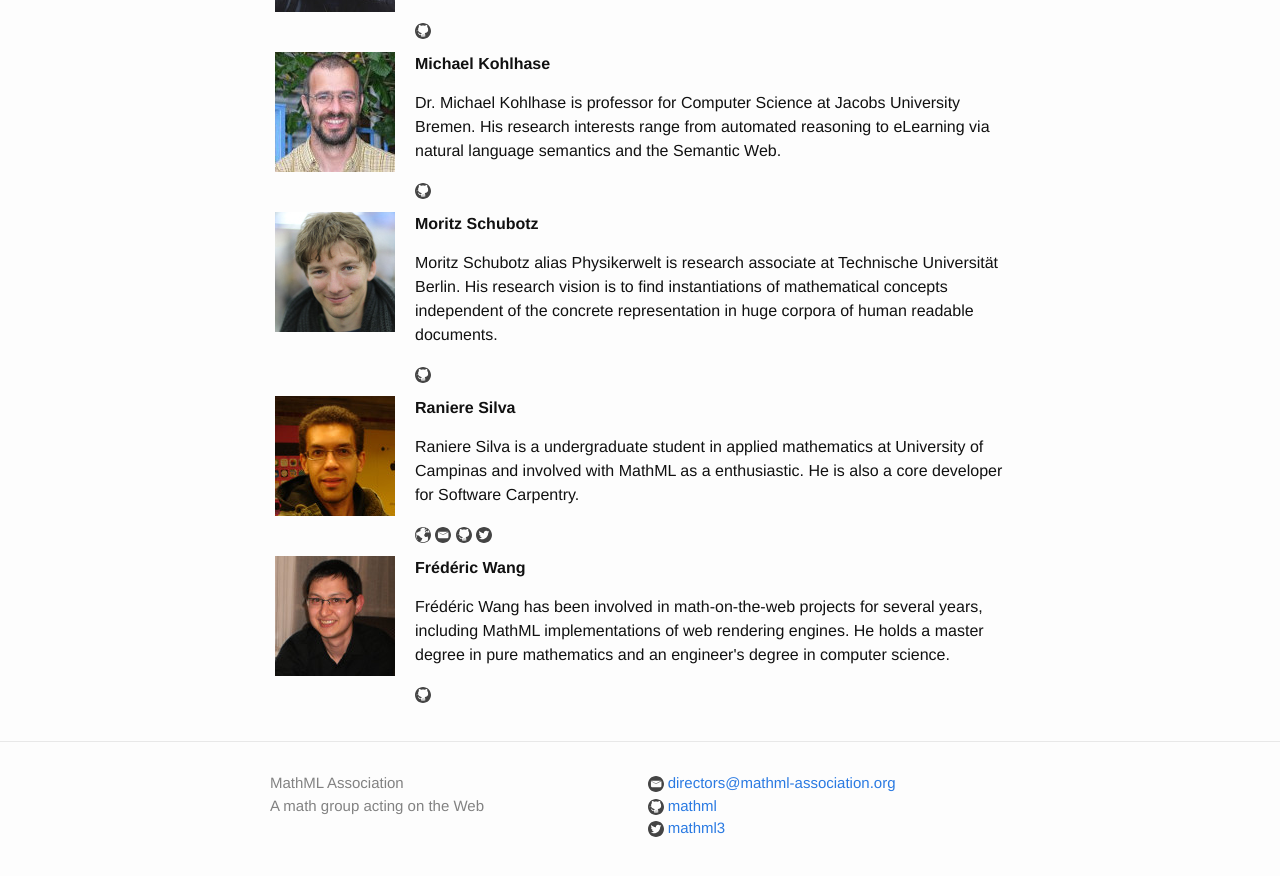
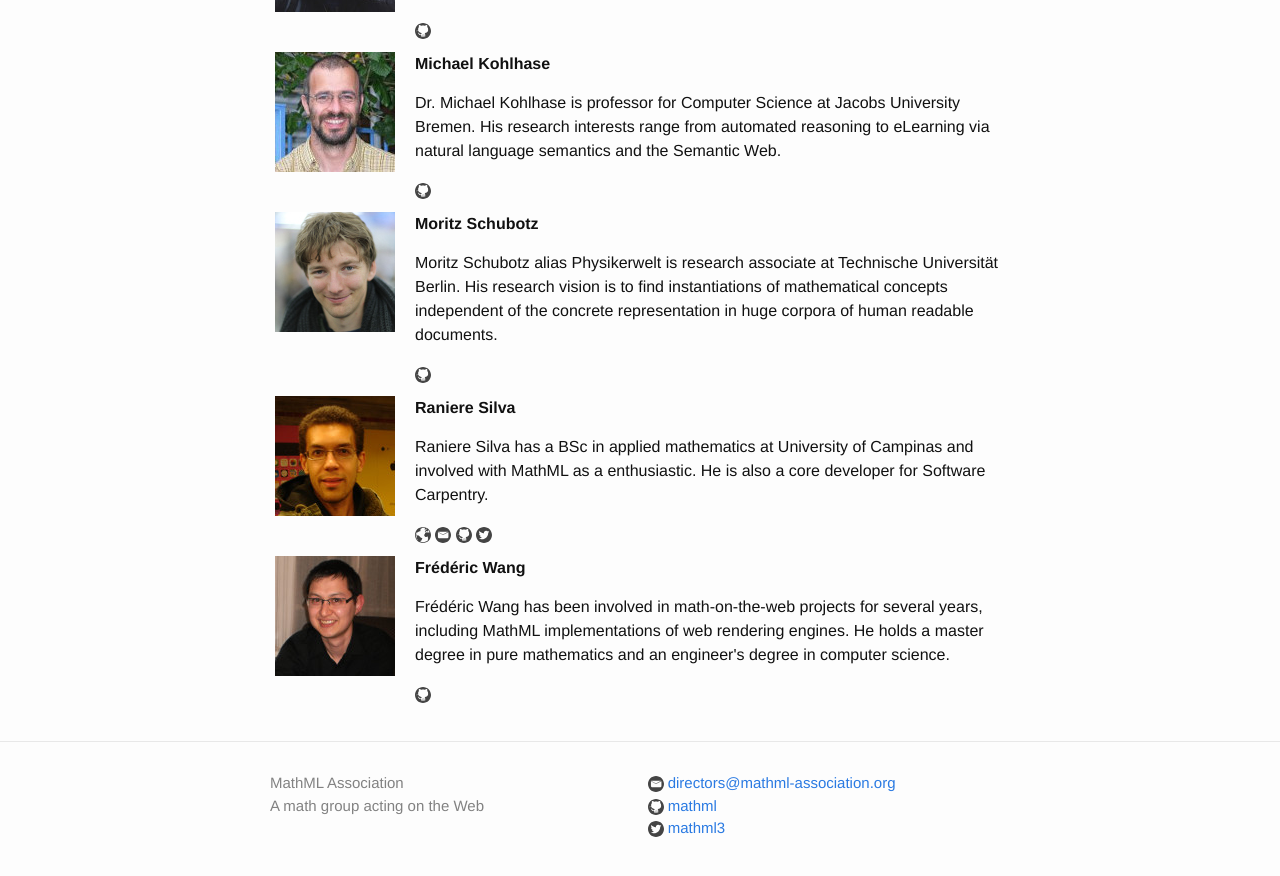
Before and after one commit to MathML/website, a Jekyll site: the page built from directors.md, in a window 1280 px wide and 900 px high, scrolled down 602 px. Shown: the top 876 px of the window. Built offline with Jekyll 4.4.1, drawn with Linux system fonts in a browser that asks for light colours.

Commit message:
Update Raniere's bio

```diff
--- a/directors.md
+++ b/directors.md
@@ -24,7 +24,7 @@ directors:
   twitter:
   website:
 - name: Raniere Silva
-  description: Raniere Silva is a undergraduate student in applied mathematics at University of Campinas and involved with MathML as a enthusiastic. He is also a core developer for Software Carpentry.
+  description: Raniere Silva has a BSc in applied mathematics at University of Campinas and involved with MathML as a enthusiastic. He is also a core developer for Software Carpentry.
   photo: img/people/silva.raniere.jpg
   email: raniere@ime.unicamp.br
   github: r-gaia-cs
```
